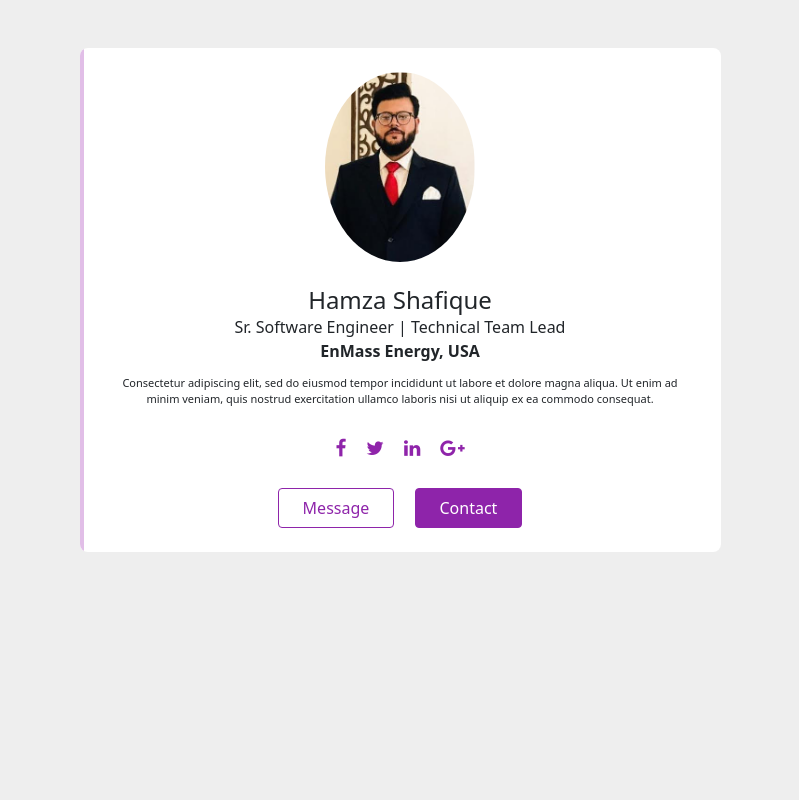
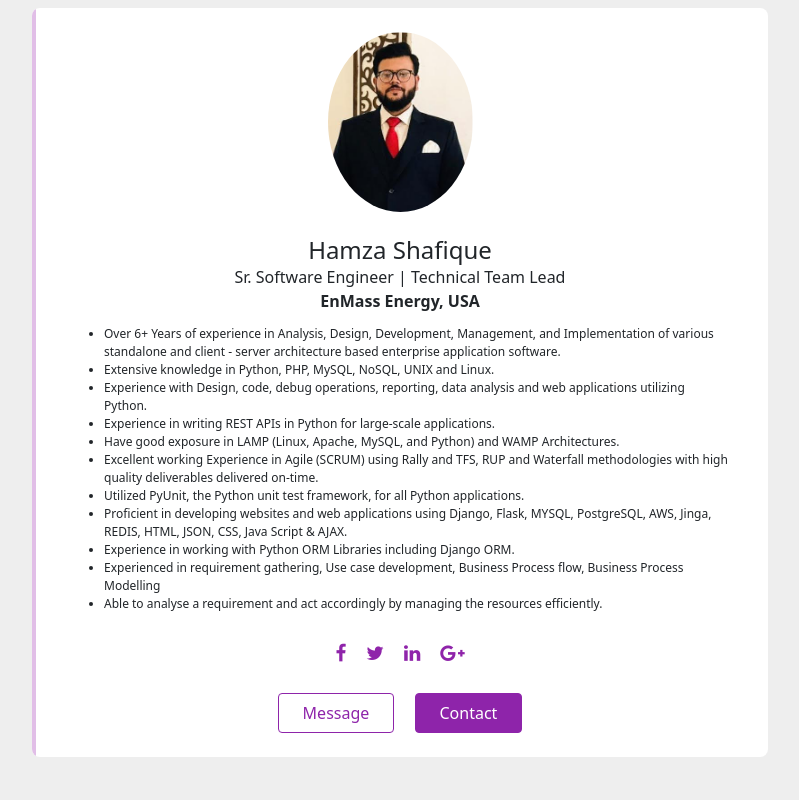
Before and after one commit to hamza-shafiq/SampleDRF, a Django app: page / in a window 1280 px wide. Shown: the whole page, without its empty margins (240-1039 px from the left). Run offline with Django 3.2, Linux system fonts and the light colour scheme.

Commit message:
content added

```diff
--- a/dispatch_app/templates/info.html
+++ b/dispatch_app/templates/info.html
@@ -4,6 +4,7 @@
 <head>
     <meta charset="UTF-8">
     <title>Hamza Shafique</title>
+    <link rel="shortcut icon" href="{% static 'images/hs-logo.png' %}"/>
     <link href="https://cdn.jsdelivr.net/npm/bootstrap@5.0.0-beta1/dist/css/bootstrap.min.css" rel="stylesheet">
     <link href="https://cdnjs.cloudflare.com/ajax/libs/font-awesome/4.7.0/css/font-awesome.min.css" rel="stylesheet">
     <script src="https://cdn.jsdelivr.net/npm/bootstrap@5.0.0-beta1/dist/js/bootstrap.bundle.min.js"></script>
@@ -55,7 +56,7 @@
 }
 
 .fonts {
-    font-size: 11px
+    font-size: 12px
 }
 
 .social-list {
@@ -93,17 +94,29 @@
     </style>
 </head>
 <body>
-    <div class="container mt-5">
+    <div class="container mt-2">
         <div class="row d-flex justify-content-center">
-            <div class="col-md-7">
+            <div class="col-md-8 col-sm-12">
                 <div class="card p-3 py-4">
-                    <div class="text-center"> <img style="height: 190px; width: 150px" src="{% static 'images/hamza-shafiq.png' %}" width="100" class="rounded-circle"> </div>
+                    <div class="text-center"> <img style="height: 180px; width: 145px" src="{% static 'images/hamza-shafiq.png' %}" width="100" class="rounded-circle"> </div>
                     <div class="text-center mt-3">
 {#                        <span class="bg-secondary p-1 px-4 rounded text-white">Hamza Shafique</span>#}
                         <h4 class="mt-2 mb-0">Hamza Shafique</h4>
                         <label>Sr. Software Engineer | Technical Team Lead <br> <b>EnMass Energy, USA</b></label>
                         <div class="px-4 mt-1 pt-2">
-                            <p class="fonts">Consectetur adipiscing elit, sed do eiusmod tempor incididunt ut labore et dolore magna aliqua. Ut enim ad minim veniam, quis nostrud exercitation ullamco laboris nisi ut aliquip ex ea commodo consequat. </p>
+                            <ul class="fonts" style="text-align: left;">
+                                <li>Over 6+ Years of experience in Analysis, Design, Development, Management, and Implementation of various standalone and client - server architecture based enterprise application software.</li>
+                                <li>Extensive knowledge in Python, PHP, MySQL, NoSQL, UNIX and Linux.</li>
+                                <li>Experience with Design, code, debug operations, reporting, data analysis and web applications utilizing Python.</li>
+                                <li>Experience in writing REST APIs in Python for large-scale applications.</li>
+                                <li>Have good exposure in LAMP (Linux, Apache, MySQL, and Python) and WAMP Architectures.</li>
+                                <li>Excellent working Experience in Agile (SCRUM) using Rally and TFS, RUP and Waterfall methodologies with high quality deliverables delivered on-time.</li>
+                                <li>Utilized PyUnit, the Python unit test framework, for all Python applications.</li>
+                                <li>Proficient in developing websites and web applications using Django, Flask, MYSQL, PostgreSQL, AWS, Jinga, REDIS, HTML, JSON, CSS, Java Script & AJAX.</li>
+                                <li>Experience in working with Python ORM Libraries including Django ORM.</li>
+                                <li>Experienced in requirement gathering, Use case development, Business Process flow, Business Process Modelling</li>
+                                <li>Able to analyse a requirement and act accordingly by managing the resources efficiently.</li>
+                            </ul>
                         </div>
                         <ul class="social-list">
                             <li><a href="https://www.facebook.com/hamza.shafique.01"><i class="fa fa-facebook"></i></a></li>
```
Also changed, not shown: dispatch_app/static/images/hamza.png (deleted), dispatch_app/static/images/hs-logo.png (added).
